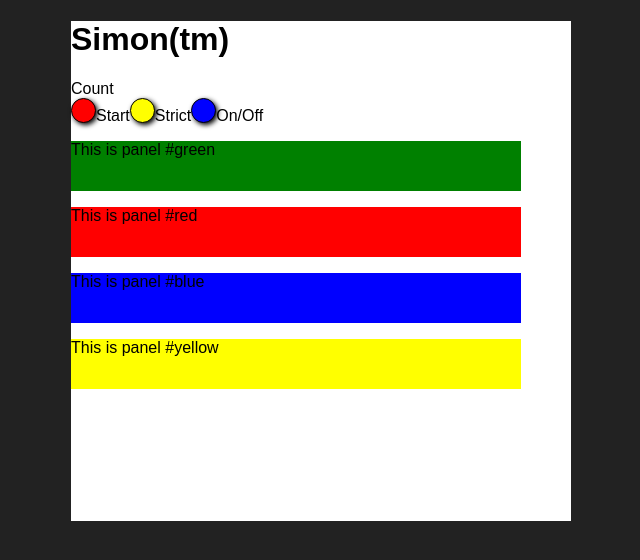
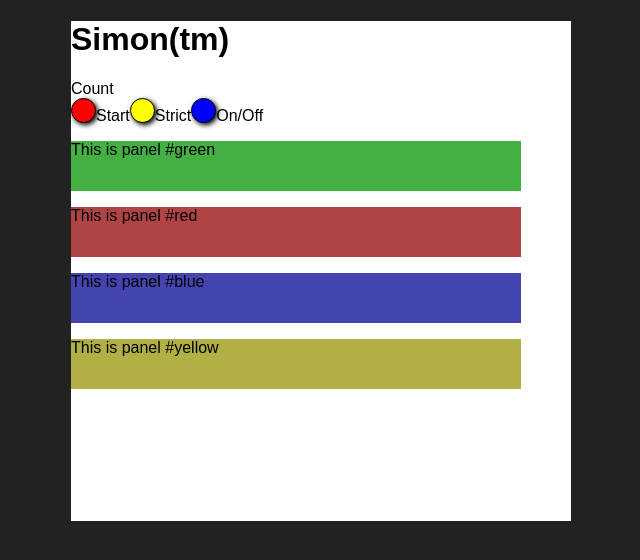
Before and after one commit to crhain/freeCodeCamp-Simon, a React (Create React App) app: page / in a window 1280 px wide. Shown: the top 560 px of the page, without its empty margins (319-959 px from the left). Built offline with nearby package versions, Linux system fonts and the light colour scheme.

Commit message:
Update colors of panels when for on state and off state

```diff
--- a/src/App.css
+++ b/src/App.css
@@ -17,32 +17,41 @@
   cursor: pointer;
 }
 
-.panel#blue{
+#blue{
   width: 90%;
   height: 50px;
-  background: blue;
+  background: #4444B0; /*rgb(68,68,176)*/
 }
 
-.panel#green{
+#green{
   width: 90%;
   height: 50px;
-  background: green;
+  background: #44B044; /*rgb(68, 176, 68)*/
 }
 
-.panel#yellow{
+#yellow{
   width: 90%;
   height: 50px;
-  background: yellow;
+  background: #B0B044; /*rgb(176, 176, 68)*/
 }
 
-.panel#red{
+#red{
   width: 90%;
   height: 50px;
-  background: red;
+  background: #B04444; /*rgb(176, 68, 68)*/
 }
 
-.panel-on{
-  opacity: 0.5;
+.panel-on#blue{
+  background-color: #0000FF;
+}
+.panel-on#green{
+  background-color: #00FF00;
+}
+.panel-on#yellow{
+  background-color: #FFFF00;
+}
+.panel-on#red{
+  background-color: #FF0000;
 }
 
 button{
```
Also changed, not shown: 1 other file (tests, documents, lock files or other folders).
